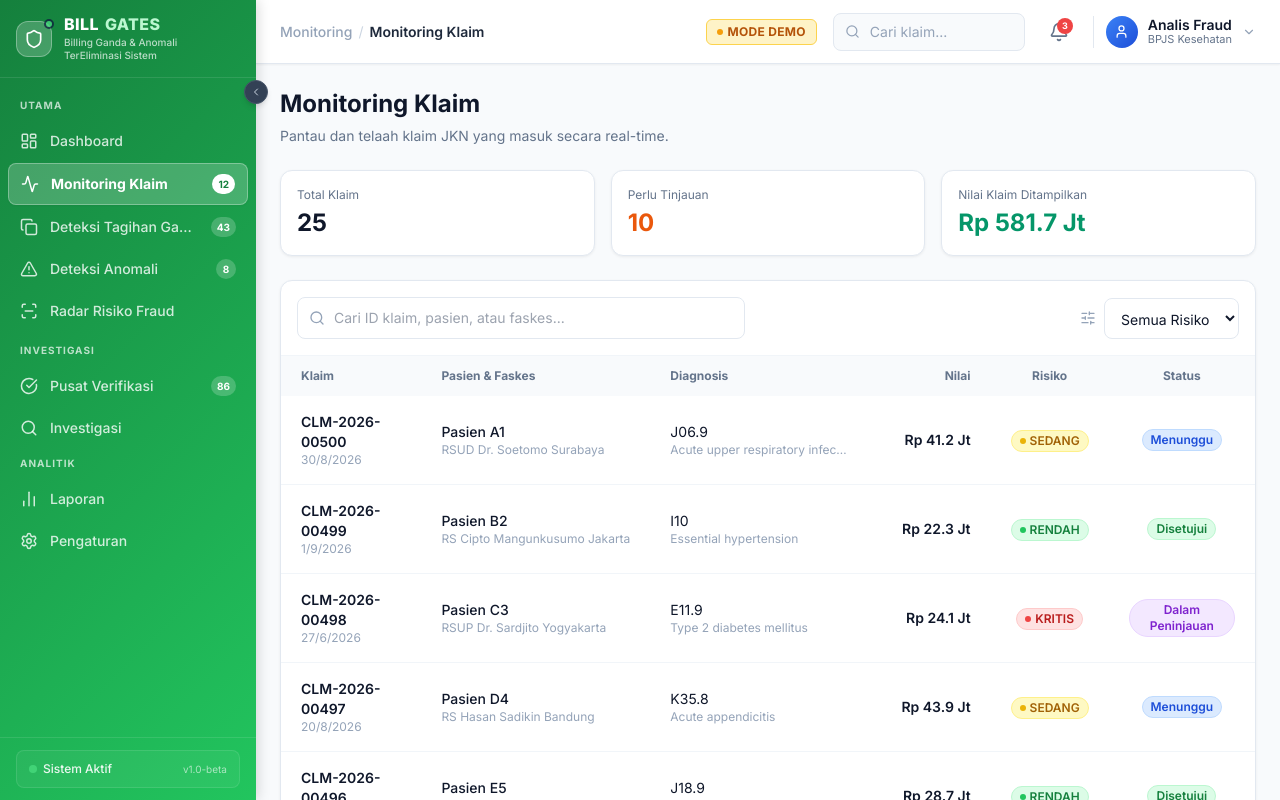
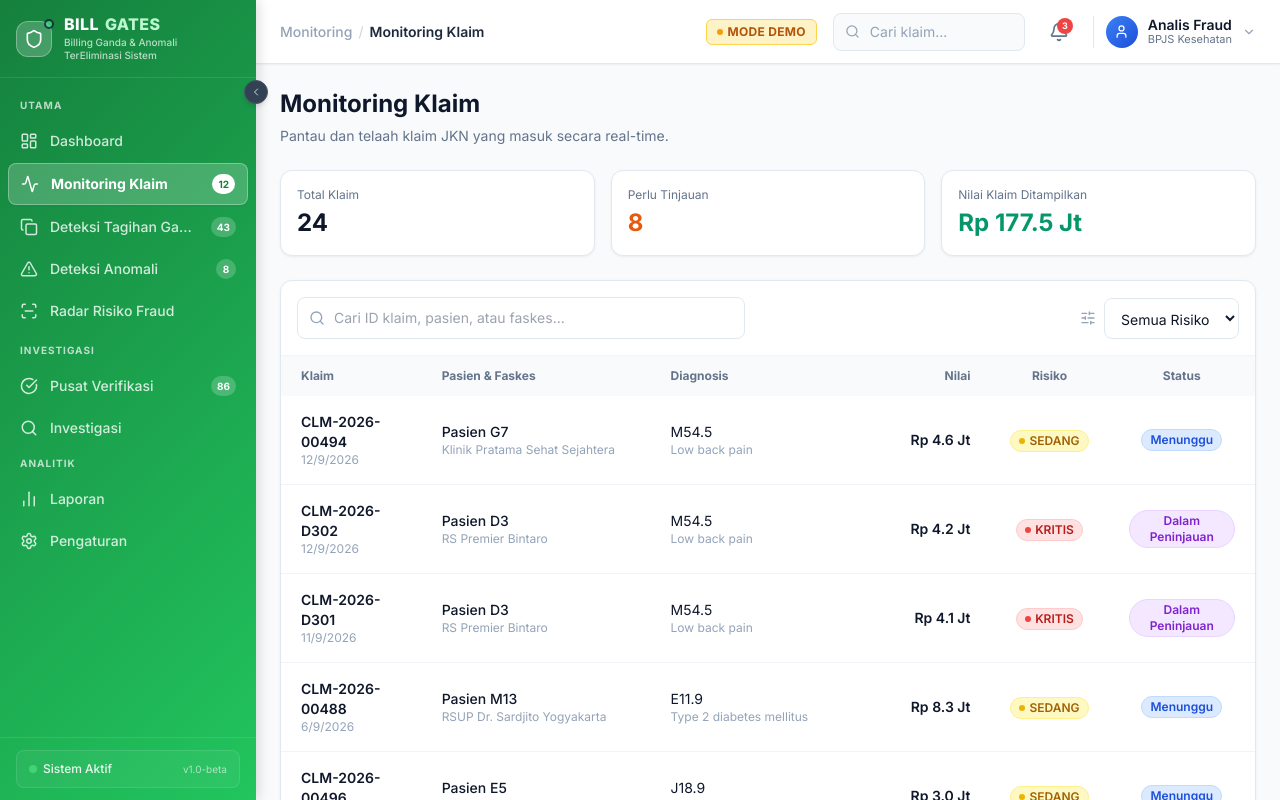
Before and after one commit to akapee/billgates, a React (Vite) app: page /#/claims in a window 1280 px wide. Built offline with nearby package versions, Linux system fonts and the light colour scheme.

Commit message:
Update claims.ts

```diff
--- a/src/data/claims.ts
+++ b/src/data/claims.ts
@@ -1,4 +1,5 @@
 import type { ClaimData } from '../types';
+import { buildRiskProfiles } from '../lib/detection';
 
 const PROVIDER_NAMES = [
   'RSUD Dr. Soetomo Surabaya',
@@ -41,45 +42,122 @@ function randomDate(daysBack = 90): Date {
   return d;
 }
 
-export const claims: ClaimData[] = Array.from({ length: 25 }, (_, i) => {
-  const riskScore = randomInt(10, 95);
-  const riskLevel =
-    riskScore >= 80 ? 'critical' :
-    riskScore >= 60 ? 'high' :
-    riskScore >= 30 ? 'medium' : 'low';
+type BaseClaim = Omit<ClaimData, 'riskScore' | 'riskLevel' | 'anomalyFlags' | 'status'>;
 
+// ─────────────────────────────────────────────
+// 1. Klaim reguler — populasi klaim wajar dengan variasi pasien, faskes,
+//    dan diagnosis. Ini adalah baseline "normal" yang dipakai algoritma
+//    untuk membandingkan nilai klaim yang wajar per diagnosis.
+// ─────────────────────────────────────────────
+const normalClaims: BaseClaim[] = Array.from({ length: 16 }, (_, i) => {
   const diag = DIAGNOSES[i % DIAGNOSES.length];
   const provider = PROVIDER_NAMES[i % PROVIDER_NAMES.length];
   const isRTL = i % 3 !== 0;
 
-  const anomalyFlags: ClaimData['anomalyFlags'] = [];
-  if (riskScore > 70) anomalyFlags.push('cost_anomaly');
-  if (riskScore > 80) anomalyFlags.push('duplicate_billing');
-  if (riskScore > 85) anomalyFlags.push('upcoding');
-
-  const statusMap: Record<string, ClaimData['status']> = {
-    low: 'approved',
-    medium: 'pending',
-    high: 'flagged',
-    critical: 'under_review',
-  };
-
   return {
     id: `CLM-2026-${String(500 - i).padStart(5, '0')}`,
-    patientId: `PAT-${String(randomInt(10000, 99999))}`,
+    patientId: `PAT-${String(randomInt(10000, 69999))}`,
     patientName: `Pasien ${String.fromCharCode(65 + (i % 26))}${i + 1}`,
     providerId: `PROV-${String(i + 1).padStart(4, '0')}`,
     providerName: provider,
     providerType: isRTL ? 'FKRTL' : 'FKTP',
     diagnosis: diag.name,
     diagnosisCode: diag.code,
-    procedure: `Procedure ${i + 1}`,
-    amount: randomInt(500000, 45000000),
-    status: statusMap[riskLevel],
-    riskScore,
-    riskLevel,
+    procedure: `Tindakan ${diag.code}`,
+    amount: randomInt(500000, 9000000),
     date: randomDate(90),
-    anomalyFlags,
     region: REGIONS[i % REGIONS.length],
   };
 });
+
+// ─────────────────────────────────────────────
+// 2. Kasus phantom & repeat billing yang "ditanam" secara sengaja:
+//    pasien yang sama, diagnosis & tindakan yang sama, diajukan ulang
+//    dalam rentang 1-2 hari dengan nilai klaim hampir identik.
+//    Ini simulasi sub-kategori "Phantom & Repeat Billing" dari panduan.
+// ─────────────────────────────────────────────
+const duplicateSeeds = [
+  { diagIndex: 0, providerIndex: 2, gapDays: 1 },
+  { diagIndex: 3, providerIndex: 5, gapDays: 2 },
+  { diagIndex: 6, providerIndex: 8, gapDays: 1 },
+];
+
+const duplicatePairs: BaseClaim[] = duplicateSeeds.flatMap((seed, idx) => {
+  const diag = DIAGNOSES[seed.diagIndex];
+  const provider = PROVIDER_NAMES[seed.providerIndex];
+  const patientId = `PAT-D${String(idx + 1).padStart(3, '0')}`;
+  const patientName = `Pasien D${idx + 1}`;
+  const providerId = `PROV-DUP${idx + 1}`;
+  const providerType = seed.providerIndex % 2 === 0 ? 'FKRTL' : 'FKTP';
+  const amount = randomInt(1500000, 6000000);
+  const firstDate = randomDate(60);
+  const secondDate = new Date(firstDate);
+  secondDate.setDate(secondDate.getDate() + seed.gapDays);
+  const region = REGIONS[seed.providerIndex % REGIONS.length];
+
+  return [
+    {
+      id: `CLM-2026-D${idx + 1}01`,
+      patientId,
+      patientName,
+      providerId,
+      providerName: provider,
+      providerType,
+      diagnosis: diag.name,
+      diagnosisCode: diag.code,
+      procedure: `Tindakan ${diag.code}`,
+      amount,
+      date: firstDate,
+      region,
+    },
+    {
+      id: `CLM-2026-D${idx + 1}02`,
+      patientId,
+      patientName,
+      providerId,
+      providerName: provider,
+      providerType,
+      diagnosis: diag.name,
+      diagnosisCode: diag.code,
+      procedure: `Tindakan ${diag.code}`,
+      amount: amount + randomInt(-100000, 100000),
+      date: secondDate,
+      region,
+    },
+  ];
+});
+
+// ─────────────────────────────────────────────
+// 3. Kasus dugaan upcoding / anomali biaya: diagnosis umum yang murah,
+//    tapi ditagih jauh di atas rata-rata klaim lain dengan diagnosis
+//    yang sama.
+// ─────────────────────────────────────────────
+const costAnomalies: BaseClaim[] = [0, 1].map((idx) => {
+  const diag = DIAGNOSES[idx + 1];
+  const provider = PROVIDER_NAMES[(idx + 6) % PROVIDER_NAMES.length];
+
+  return {
+    id: `CLM-2026-A${idx + 1}01`,
+    patientId: `PAT-A${String(idx + 1).padStart(3, '0')}`,
+    patientName: `Pasien A${idx + 1}`,
+    providerId: `PROV-ANM${idx + 1}`,
+    providerName: provider,
+    providerType: idx % 2 === 0 ? 'FKTP' : 'FKRTL',
+    diagnosis: diag.name,
+    diagnosisCode: diag.code,
+    procedure: `Tindakan ${diag.code}`,
+    amount: randomInt(28000000, 42000000),
+    date: randomDate(60),
+    region: REGIONS[(idx + 3) % REGIONS.length],
+  };
+});
+
+const baseClaims: BaseClaim[] = [...normalClaims, ...duplicatePairs, ...costAnomalies];
+
+// Skor risiko, level, penanda anomali, dan status DIHITUNG dari data klaim
+// itu sendiri (lihat src/lib/detection.ts) — bukan angka acak.
+const riskProfiles = buildRiskProfiles(baseClaims);
+
+export const claims: ClaimData[] = baseClaims
+  .map((claim) => ({ ...claim, ...riskProfiles.get(claim.id)! }))
+  .sort((a, b) => b.date.getTime() - a.date.getTime());
```
